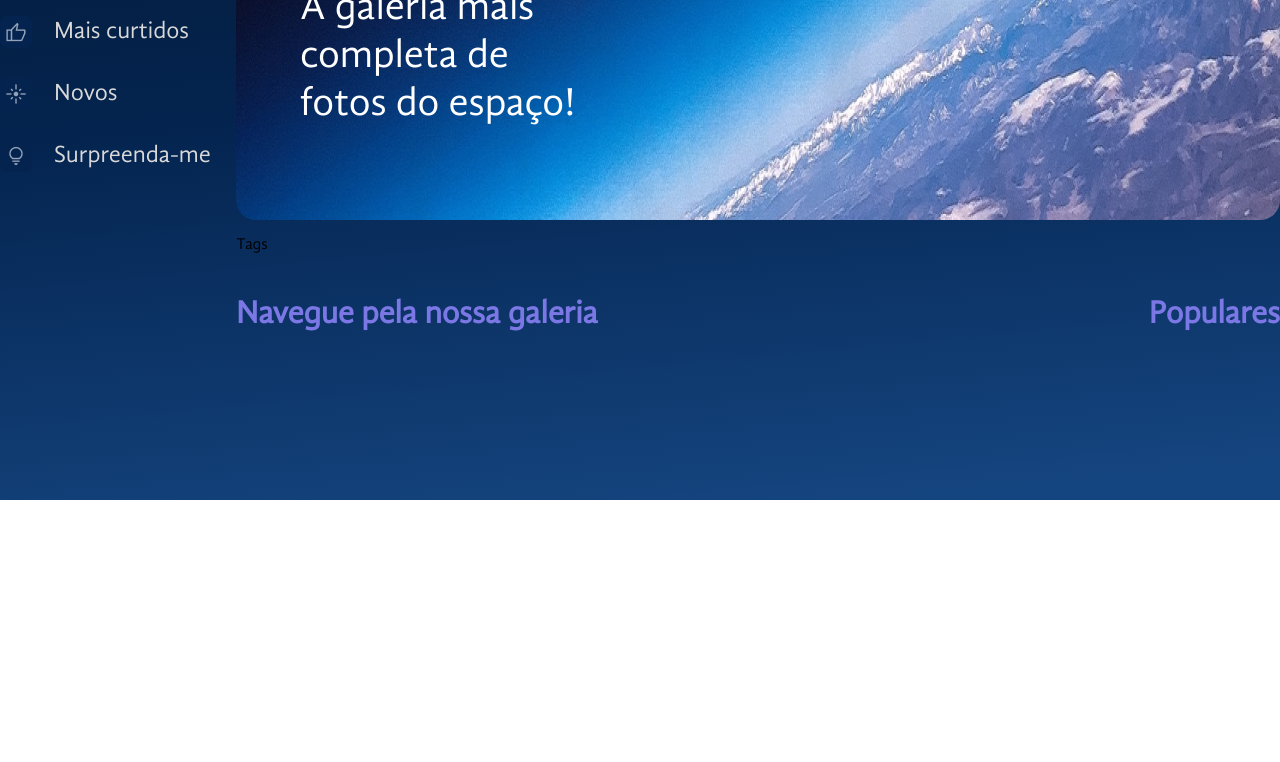
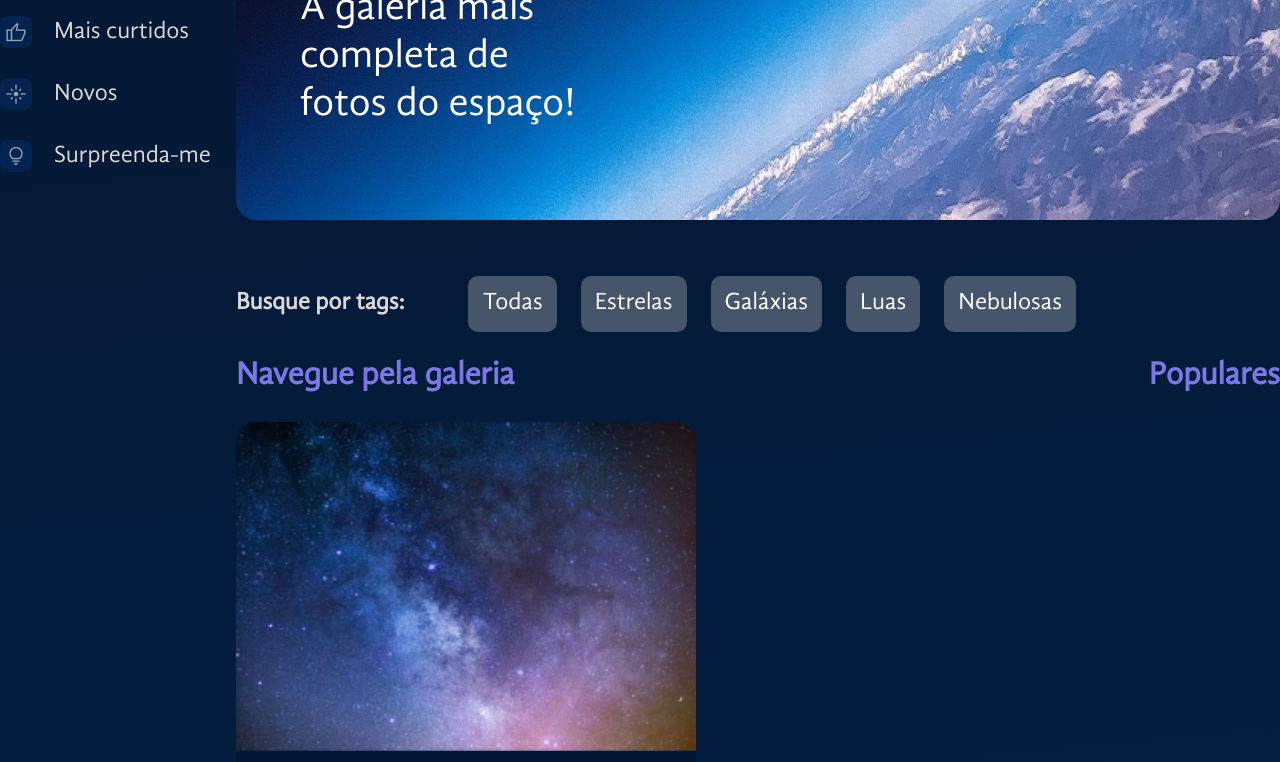
Before and after one commit to rogerdgela/space-app, a React (Vite) app: page / in a window 1280 px wide. Shown: the part 300-1062 px from the top of the page. Before the commit the page ends 800 px from the top, so only its background shows below. Built offline with nearby package versions, Linux system fonts and the light colour scheme.

Commit message:
Importando e estilizando a fotos

```diff
--- a/src/App.jsx
+++ b/src/App.jsx
@@ -5,6 +5,9 @@
 import Banner from "./componentes/Banner";
 import bannerBackground from './assets/banner.png';
 import Galeria from "./componentes/Galeria";
+
+import fotos from "./fotos.json";
+import { useState } from "react";
 
 const FundoGradiente = styled.div`
     background: linear-gradient(174.61deg, #041833 4.16%, #04244f 48%, #154580 96.76%);
@@ -29,7 +32,9 @@
     flex-grow: 1;
 `
 
-function App() {
+const App = () => {
+    const [fotosDaGaleria, setFotosDaGaleria] = useState(fotos);
+
     return (
         <FundoGradiente>
             <EstilosGlobais />
@@ -44,7 +49,7 @@
                             backgroundImage={bannerBackground}
                         />
 
-                        <Galeria />
+                        <Galeria fotos={fotosDaGaleria} />
                     </ConteudoGaleria>
                 </MainContainer>
             </AppContainer>
--- /dev/null
+++ b/src/componentes/BotaoIcone/index.jsx
@@ -0,0 +1,13 @@
+import { styled } from "styled-components"
+
+const BotaoIcone = styled.button`
+    margin-left: 12px;
+    display: flex;
+    align-items: center;
+    justify-content: center;
+    background-color: transparent;
+    border: none;
+    cursor: pointer;
+`
+
+export default BotaoIcone
--- /dev/null
+++ b/src/componentes/Galeria/Imagem/index.jsx
@@ -0,0 +1,64 @@
+import { styled } from "styled-components"
+import BotaoIcone from "../../BotaoIcone"
+
+const Figure = styled.figure`
+    width: ${props => props.$expandida ? '90%' : '460px'};
+    max-width: 100%;
+    margin: 0;
+    display: flex;
+    flex-direction: column;
+
+    & > img {
+        max-width: 100%;
+        border-radius: 20px 20px 0 0;
+    }
+
+    figcaption {
+        background-color: #001634;
+        border-radius: 0px 0px 20px 20px;
+        color: white;
+        box-sizing: border-box;
+        padding: 12px;
+
+        h3 {
+            font-family: 'GandhiSansBold';
+        }
+
+        h4 {
+            flex-grow: 1;
+        }
+
+        h3, h4 {
+            margin: 0;
+            font-size: 16px;
+        }
+    }
+`
+
+const Rodape = styled.footer`
+    display: flex;
+    justify-content: space-between;
+    align-items: center;
+`
+
+const Imagem = ({ foto, expandida = false }) => {
+    return (
+        <Figure expandida={expandida} id={`foto-${foto.id}`}>
+            <img src={foto.path} alt={foto.alt} />
+            <figcaption>
+                <h3>{foto.titulo}</h3>
+                <Rodape>
+                    <h4>{foto.fonte}</h4>
+                    <BotaoIcone>
+                        <img src="/icones/favorito.png" alt="Icone de favorito" />
+                    </BotaoIcone>
+                    {!expandida && <BotaoIcone aria-hidden={expandida}>
+                        <img src="/icones/expandir.png" alt="Icone de expandir" />
+                    </BotaoIcone>}
+                </Rodape>
+            </figcaption>
+        </Figure>
+    )
+}
+
+export default Imagem
--- a/src/componentes/Galeria/Tags/index.jsx
+++ b/src/componentes/Galeria/Tags/index.jsx
@@ -1,7 +1,51 @@
+import { styled } from 'styled-components';
+import tags from './tags.json'
+
+const TagsContainer = styled.section`
+    display: flex;
+    align-items: center;
+    gap: 64px;
+    margin-top: 56px;
+`
+
+const TagTitulo = styled.h3`
+    color: #D9D9D9;
+    font-size: 24px;
+    margin: 0;
+`;
+
+const Tag = styled.button`
+    font-size: 24px;
+    color: #FFFFFF;
+    background: rgba(217, 217, 217, 0.3);
+    border-radius: 10px;
+    cursor: pointer;
+    transition: background-color 0.3s ease;
+    padding: 12px;
+    box-sizing: border-box;
+    border: 2px solid transparent;
+    &:hover {
+      border-color: #C98CF1;
+    }
+`
+
+const Div = styled.div`
+    display: flex;
+    gap: 24px;
+    justify-content: end;
+`
+
 const Tags = () => {
     return (
-        <p>Tags</p>
+        <TagsContainer>
+            <TagTitulo>Busque por tags:</TagTitulo>
+            <Div>
+                {
+                    tags.map(tag => <Tag key={tag.id}>{tag.titulo}</Tag>)
+                }
+            </Div>
+        </TagsContainer>
     )
 }
 
-export default Tags;
+export default Tags
--- /dev/null
+++ b/src/componentes/Galeria/Tags/tags.json
@@ -0,0 +1,22 @@
+[
+    {
+        "id": 0,
+        "titulo": "Todas"
+    },
+    {
+        "id": 1,
+        "titulo": "Estrelas"
+    },
+    {
+        "id": 2,
+        "titulo": "Galáxias"
+    },
+    {
+        "id": 3,
+        "titulo": "Luas"
+    },
+    {
+        "id": 4,
+        "titulo": "Nebulosas"
+    }
+]
--- a/src/componentes/Galeria/index.jsx
+++ b/src/componentes/Galeria/index.jsx
@@ -1,25 +1,38 @@
-import styled from "styled-components"
+import { styled } from "styled-components"
 import Titulo from "../Titulo"
 import Tags from "./Tags"
 import Populares from "./Populares"
+import Imagem from "./Imagem"
 
 const GaleriaContainer = styled.div`
     display: flex;
+    gap: 24px;
 `
 
 const SecaoFluida = styled.section`
     flex-grow: 1;
 `
 
-const Galeria = () => {
+const ImagensContainer = styled.section`
+    display: flex;
+    justify-content: space-between;
+    flex-wrap: wrap;
+    gap: 24px;
+`
+
+const Galeria = ({ fotos = [] }) => {
     return (
         <>
             <Tags />
             <GaleriaContainer>
                 <SecaoFluida>
-                    <Titulo>Navegue pela nossa galeria</Titulo>
+                    <Titulo>Navegue pela galeria</Titulo>
+                    <ImagensContainer>
+                        {
+                            fotos.map(foto => <Imagem key={foto.id} foto={foto} />)
+                        }
+                    </ImagensContainer>
                 </SecaoFluida>
-
                 <Populares />
             </GaleriaContainer>
         </>
--- /dev/null
+++ b/src/fotos.json
@@ -0,0 +1,72 @@
+[
+  {
+    "titulo": "Grande Nuvem de Magalhães",
+    "fonte": "Alura Space",
+    "path": "/imagens/galeria/foto-1.png",
+    "id": "1",
+    "tagId": 2
+  },
+  {
+    "titulo": "Via Láctea",
+    "fonte": "Alura Space",
+    "path": "/imagens/galeria/foto-2.png",
+    "id": "2",
+    "tagId": 2
+  },
+  {
+    "titulo": "Lua: quarto minguante",
+    "fonte": "Alura Space",
+    "path": "/imagens/galeria/foto-3.png",
+    "id": "3",
+    "tagId": 3
+  },
+  {
+    "titulo": "Galáxia de Andrómeda",
+    "fonte": "Alura Space",
+    "path": "/imagens/galeria/foto-4.png",
+    "id": "4",
+    "tagId": 2
+  },
+  {
+    "titulo": "Estrela Pistola",
+    "fonte": "Alura Space",
+    "path": "/imagens/galeria/foto-5.png",
+    "id": "5",
+    "tagId": 1
+  },
+  {
+    "titulo": "Ilustração",
+    "fonte": "Alura Space",
+    "path": "/imagens/galeria/foto-6.png",
+    "id": "6",
+    "tagId": 4
+  },
+  {
+    "titulo": "Galáxia de Andrómeda",
+    "fonte": "Alura Space",
+    "path": "/imagens/galeria/foto-7.png",
+    "id": "7",
+    "tagId": 2
+  },
+  {
+    "titulo": "Ilustração",
+    "fonte": "Alura Space",
+    "path": "/imagens/galeria/foto-8.png",
+    "id": "8",
+    "tagId": 4
+  },
+  {
+    "titulo": "Céu estrelado",
+    "fonte": "Alura Space",
+    "path": "/imagens/galeria/foto-9.png",
+    "id": "9",
+    "tagId": 1
+  },
+  {
+    "titulo": "Ilustração",
+    "fonte": "Alura Space",
+    "path": "/imagens/galeria/foto-10.png",
+    "id": "10",
+    "tagId": 1
+  }
+]
```
